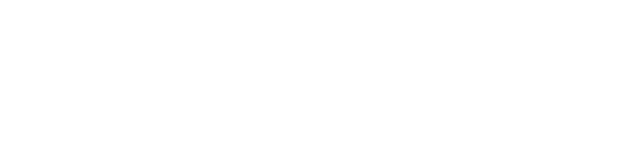
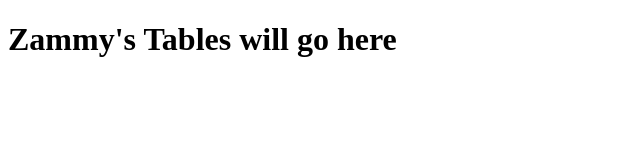
Before and after one commit to zammyfh/Thesis_tables, a plain HTML site: page index.html in a window 1280 px wide. Shown: the whole page, without its empty margins (0-640 px from the left). Drawn offline with Linux system fonts and the light colour scheme.

Commit message:
Update index.html

```diff
--- a/index.html
+++ b/index.html
@@ -5,6 +5,7 @@
     <title>title</title>
   </head>
   <body>
+    <h1> Zammy's Tables will go here </h1>
 
   </body>
 </html>
```
